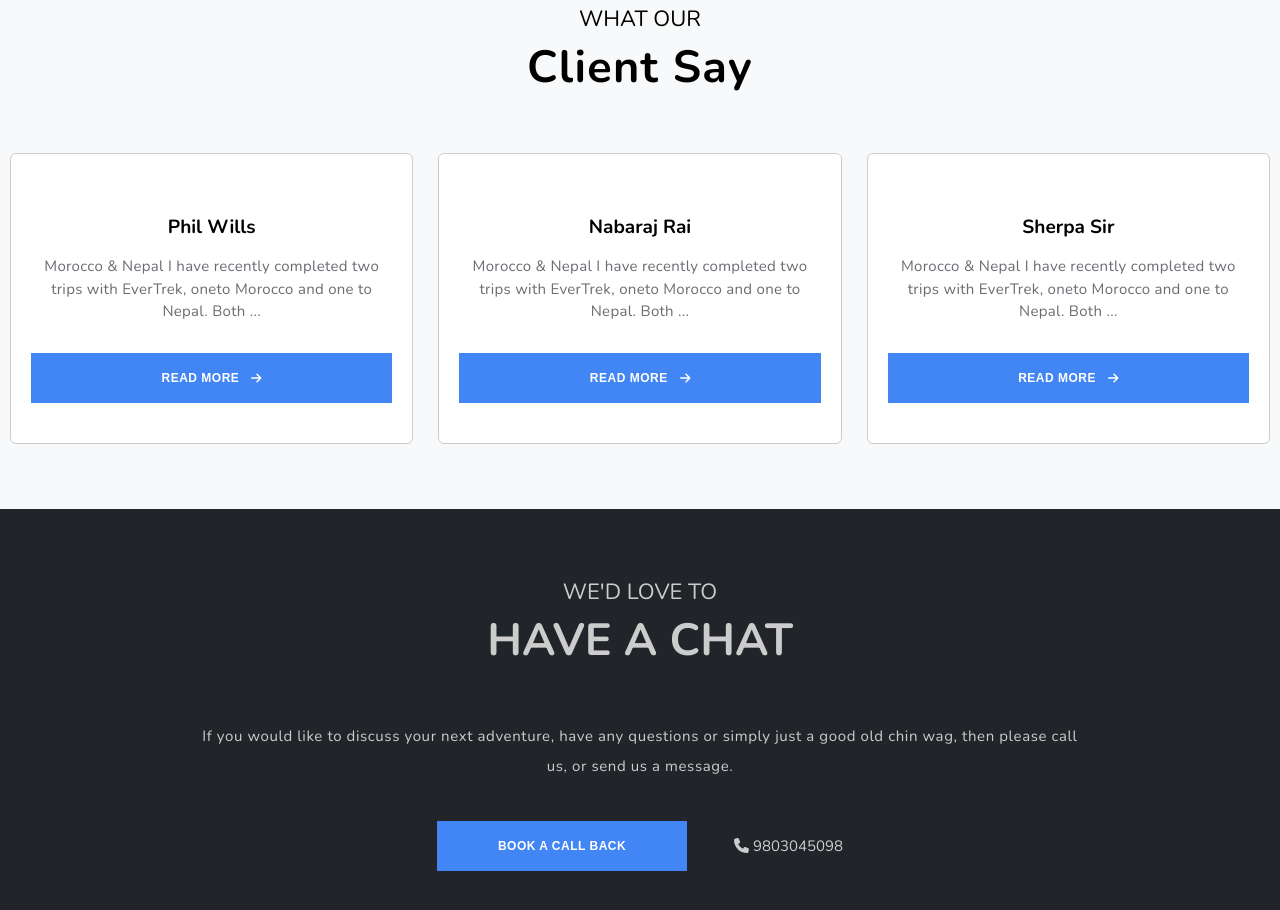
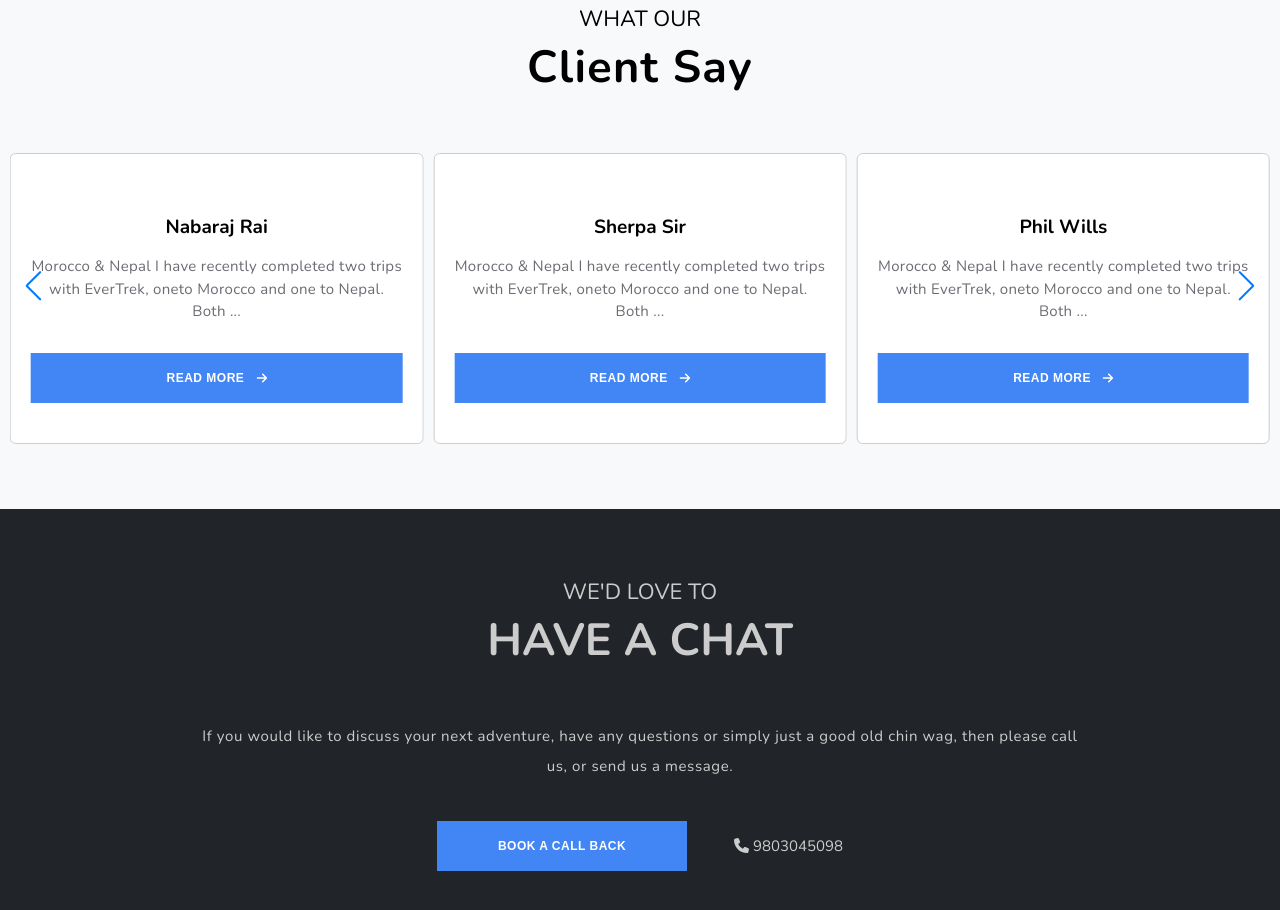
Before and after one commit to SherpaTechnology/booking-service, a React (Vite) app: page / in a window 1280 px wide. Shown: the part 4880-5790 px from the top of the page. Built offline with nearby package versions, Linux system fonts and the light colour scheme.

Commit message:
add swiper

```diff
--- a/package.json
+++ b/package.json
@@ -19,7 +19,7 @@
     "react-dom": "^18.2.0",
     "react-router-dom": "6",
     "sass": "^1.62.1",
-    "swiper": "^9.3.0"
+    "swiper": "^9.3.2"
   },
   "devDependencies": {
     "@types/react": "^18.0.28",
--- a/src/assets/styles/pages/_home.sass
+++ b/src/assets/styles/pages/_home.sass
@@ -58,17 +58,15 @@
             text-transform: capitalize
             letter-spacing: 1.3px
 
-.review-cards
-    width: 100%
-    display: grid
-    grid-template-columns: repeat(3,1fr)
-    column-gap: 25px
+.review-card
     &:hover
         .review-cards-container
-            transform: scale(1.06)translateY(-25px)
+            transform: scale(1.02)translateY(-25px)
         .review-cards-container:not(:hover)
             transform: scale(0.99)translateY(0)
+.swiper-button-next:after,.swiper-button-prev:after
 
+    font-size: 3rem
 .chat-section
     padding: 6rem 0
     color: #ccc
--- a/src/pages/home/Home.page.jsx
+++ b/src/pages/home/Home.page.jsx
@@ -10,6 +10,11 @@ import ButtonComponent, {
 } from "../../components/button/Button.component";
 import { FontAwesomeIcon } from "@fortawesome/react-fontawesome";
 import { faPhone } from "@fortawesome/free-solid-svg-icons";
+import { Swiper, SwiperSlide } from "swiper/react";
+import { Autoplay, Navigation } from "swiper";
+import "swiper/css";
+import "swiper/css/pagination";
+import "swiper/css/navigation";
 
 const cardsDetails = [
   {
@@ -222,6 +227,24 @@ const reviewers = [
     description:
       "Morocco & Nepal I have recently completed two trips with EverTrek, oneto Morocco and one to Nepal. Both ...",
   },
+  {
+    id: 4,
+    name: "Phil Wills",
+    description:
+      "Morocco & Nepal I have recently completed two trips with EverTrek, oneto Morocco and one to Nepal. Both ...",
+  },
+  {
+    id: 5,
+    name: "Nabaraj Rai",
+    description:
+      "Morocco & Nepal I have recently completed two trips with EverTrek, oneto Morocco and one to Nepal. Both ...",
+  },
+  {
+    id: 6,
+    name: "Sherpa Sir",
+    description:
+      "Morocco & Nepal I have recently completed two trips with EverTrek, oneto Morocco and one to Nepal. Both ...",
+  },
 ];
 
 const Home = () => {
@@ -322,10 +345,39 @@ const Home = () => {
             <span>What Our</span>
             <h2> Client Say</h2>
           </div>
-          <div className="review-cards">
-            {reviewers.map(data => (
-              <ReviewCardComponent key={data.id} reviewer={data} />
-            ))}
+          <div className="review-card">
+            <Swiper
+              slidesPerView={2}
+              speed={1000}
+              autoplay={{
+                delay: 5000,
+                disableOnInteraction: false,
+              }}
+              navigation={true}
+              modules={[Autoplay, Navigation]}
+              breakpoints={{
+                640: {
+                  slidesPerView: 1,
+                  spaceBetween: 3,
+                },
+                768: {
+                  slidesPerView: 2,
+                  spaceBetween: 4,
+                },
+                1024: {
+                  slidesPerView: 3,
+                  spaceBetween: 10,
+                },
+              }}
+            >
+              {reviewers.map(data => (
+                <>
+                  <SwiperSlide>
+                    <ReviewCardComponent key={data.id} reviewer={data} />
+                  </SwiperSlide>
+                </>
+              ))}
+            </Swiper>
           </div>
         </div>
       </div>
```
Also changed, not shown: 1 other file (tests, documents, lock files or other folders).
